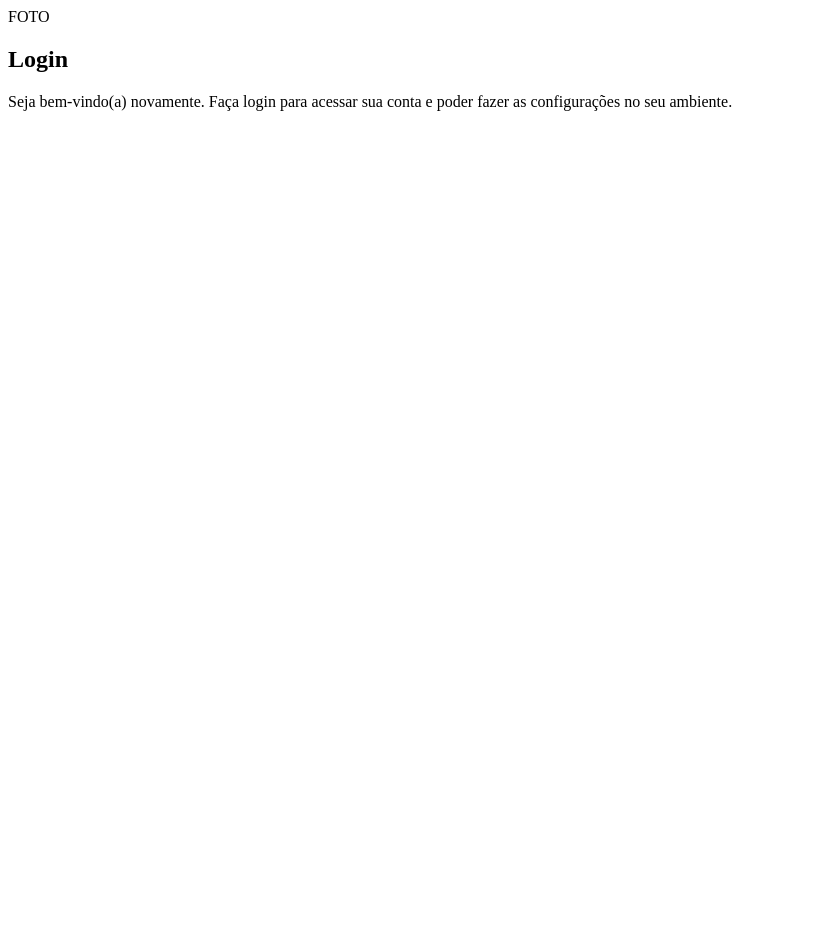
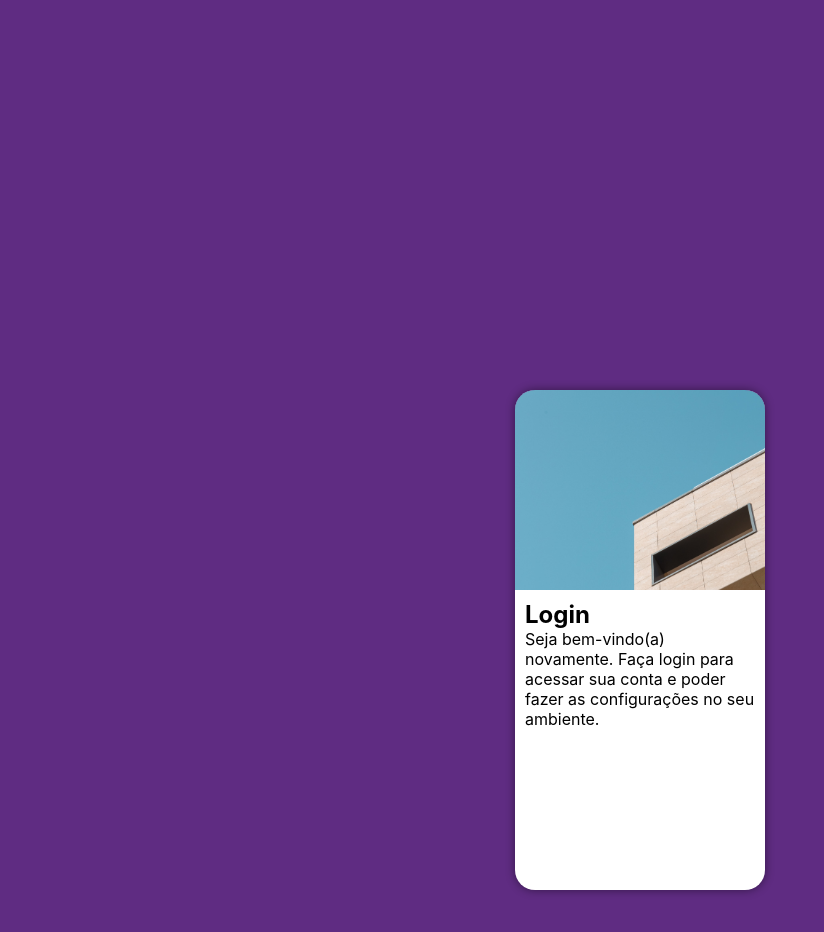
Before and after one commit to SamuelJacobsenB/projeto-login, a plain HTML site: page index.html in a window 1280 px wide. Shown: the whole page, without its empty margins (0-824 px from the left). Before the commit the page ends 800 px from the top, so only its background shows below. Drawn offline with Linux system fonts and the light colour scheme.

Commit message:
atualização da css

```diff
--- a/estilos/style.css
+++ b/estilos/style.css
@@ -5,3 +5,49 @@
     Verde: #49a09d
     Lilás: #5f2c82
 */
+
+* {
+    font-family: -apple-system, BlinkMacSystemFont, 'Segoe UI', Roboto, Oxygen, Ubuntu, Cantarell, 'Open Sans', 'Helvetica Neue', sans-serif;
+    padding: 0px;
+    margin: 0px;
+    box-sizing: border-box;
+}
+
+body, html {
+    background-color: #5f2c82;
+    height: 100vh;
+    width: 100vw;
+}
+
+main {
+    position: relative;
+    height: 100vw;
+    width: 100vw;
+}
+
+section#login {
+    position: absolute;
+    top: 50%;
+    left: 50%;
+    transform: translate(-50%, -50%);
+    overflow: hidden;
+
+    background-color: white;
+    width: 250px;
+    height: 500px;
+    border-radius: 20px;
+    box-shadow: 0px 0px 10px rgba(0, 0, 0, 0.457);
+}
+
+section#login > div#imagem {
+    display: block;
+    background: #5f2c82 url(../imagens/metal.jpg) no-repeat;
+    background-size: cover;
+    background-position: left top;
+    height: 200px;
+}
+
+section#login > div#formulario {
+    display: block;
+    padding: 10px;
+}
--- a/index.html
+++ b/index.html
@@ -10,7 +10,7 @@
     <main>
         <section id="login">
             <div id="imagem">
-                FOTO
+                <!-- Aqui vai a imagem -->
             </div>
             <div id="formulario">
                 <h1>Login</h1>
```
